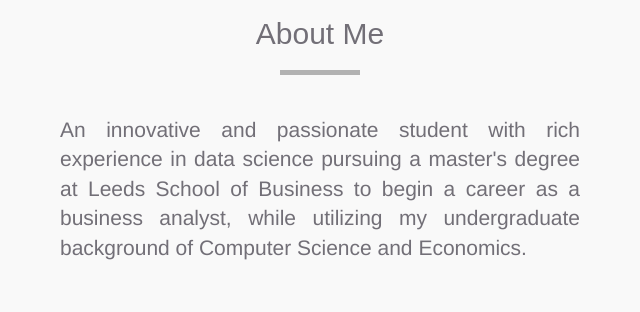
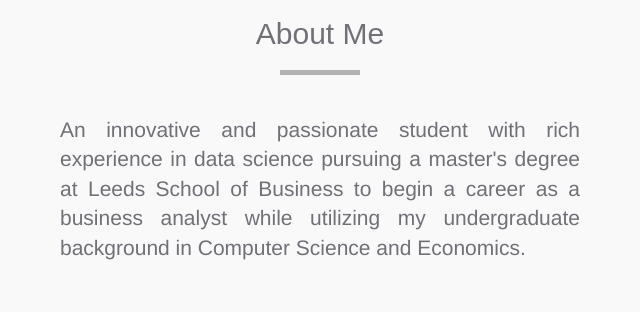
Before and after one commit to SilentsingerZ/SilentSingerZ.github.io, a plain HTML site: page resume/index.html in a window 1280 px wide. Shown: the part 1053-1365 px from the top of the page, 320-960 px from the left. Drawn offline with nearby package versions, Linux system fonts and the light colour scheme.

Commit message:
Update index.html

```diff
--- a/resume/index.html
+++ b/resume/index.html
@@ -100,7 +100,7 @@
 
                     <p class="lead">An innovative and passionate student with rich experience in data science
                         pursuing a master's degree at Leeds School of Business to begin a career as a business
-                        analyst, while utilizing my undergraduate background of Computer Science and Economics.</p>
+                        analyst while utilizing my undergraduate background in Computer Science and Economics.</p>
                 </div><!-- /col-md-6 -->
             </div><!-- / row -->
         </div><!-- /container -->
```
